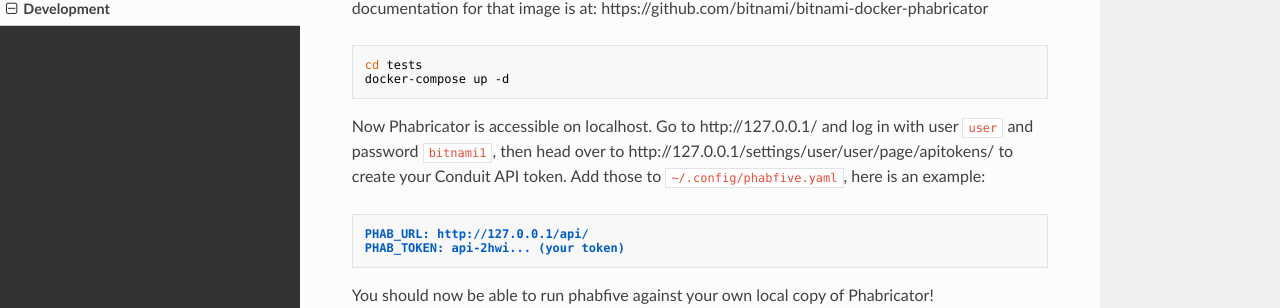
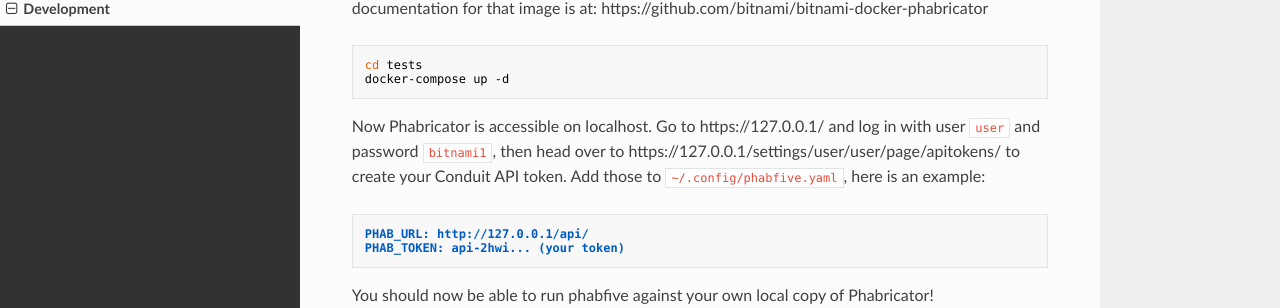
Before and after one commit to dynamist/phabfive, an MkDocs documentation site: the page built from docs/development.md, in a window 1280 px wide and 900 px high, scrolled down 1216 px. Shown: the part 141-449 px from the top of the window. Built offline with MkDocs 1.6.1, drawn with Linux system fonts in a browser that asks for light colours; nearby versions of some CDN libraries; some of the changed lines change nothing that is shown.

Commit message:
Local docker development mode docker containers with bitnami should use https over http in example

````diff
--- a/docs/development.md
+++ b/docs/development.md
@@ -61,7 +61,7 @@
 docker-compose up -d
 ```
 
-Now Phabricator is accessible on localhost. Go to http://127.0.0.1/ and log in with user `user` and password `bitnami1`, then head over to http://127.0.0.1/settings/user/user/page/apitokens/ to create your Conduit API token. Add those to `~/.config/phabfive.yaml`, here is an example:
+Now Phabricator is accessible on localhost. Go to https://127.0.0.1/ and log in with user `user` and password `bitnami1`, then head over to https://127.0.0.1/settings/user/user/page/apitokens/ to create your Conduit API token. Add those to `~/.config/phabfive.yaml`, here is an example:
 ```
 PHAB_URL: http://127.0.0.1/api/
 PHAB_TOKEN: api-2hwi... (your token)
````
